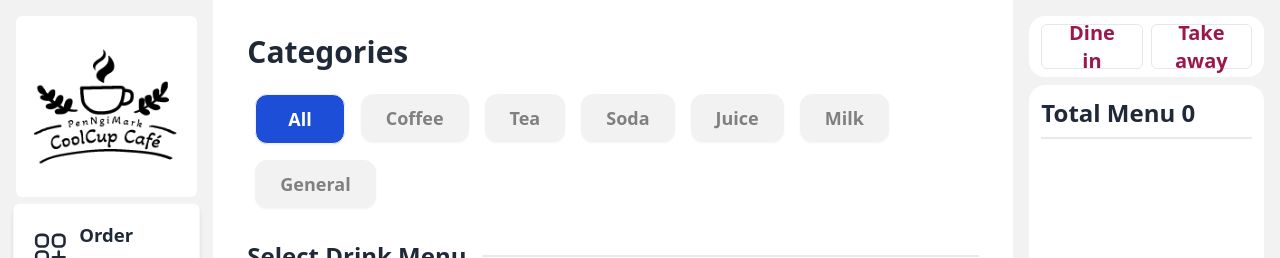
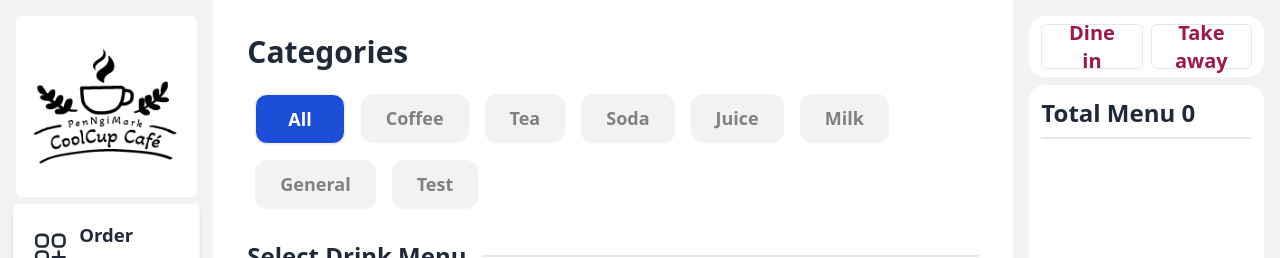
Before and after one commit to cnc2003/PROJECT2-SEC-1-PenNgiMark, a Vue app: page / in a window 1280 px wide. Shown: the top 258 px of the page. Built offline with nearby package versions, Linux system fonts and the light colour scheme; data requests are answered from the project's data file.

Commit message:
function fetch task detail

```diff
--- a/public/data/db.json
+++ b/public/data/db.json
@@ -159,6 +159,18 @@
           "price": 20,
           "description": "Clear, colorless, odorless, and tasteless liquid that is essential for most living organisms.",
           "img_src": "https://img.freepik.com/free-vector/realistic-vector-icon-set-big-plastic-bottles-water-isolated-white-background-beverage-moc_134830-1359.jpg?t=st=1711772287~exp=1711775887~hmac=0f839ea734dae63d5484972665892e634a71d21db8f52ed003a37dba0b186118&w=900"
+        }
+      ]
+    },
+    {
+      "id": "3b04",
+      "category": "Test",
+      "menus": [
+        {
+          "menu_name": "Test",
+          "price": 10,
+          "description": "Test",
+          "img_src": "/src/assets/img/errorImg.png"
         }
       ]
     }
--- a/src/components/ModalHistory.vue
+++ b/src/components/ModalHistory.vue
@@ -17,9 +17,7 @@ async function fetchData() {
 }
 fetchData()
 
-watch(
-  () => props.data,
-  () => {
+watch(() => props.data,() => {
     fetchData()
     // // console.log("HistoryOrder :" ,HistoryOrder.value);
   }
--- a/src/components/page/Listorder.vue
+++ b/src/components/page/Listorder.vue
@@ -109,10 +109,7 @@ const col = ref("font-semibold")
                 <h1 class="text-4xl font-bold">List Orders</h1>
                 <button
                     class="btn btn-error text-xl flex flex-row justify-around items-center gap-4 w-auto rounded-2xl mr-14"
-                    @click="
-                        ;(showModalHistory = true),
-                            (ReloadHistory = !ReloadHistory)
-                    "
+                    @click="showModalHistory = true ,ReloadHistory = !ReloadHistory"
                 >
                     <JsxIconBase iconName="Copy" :w="10" :h="10" />
                     <h2 class="text-black text-xl font-semibold">History</h2>
```
